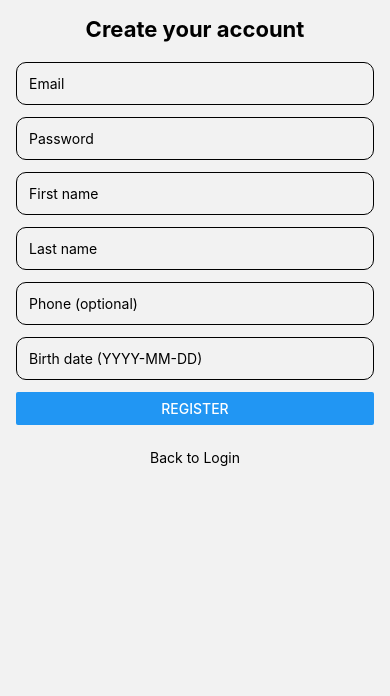
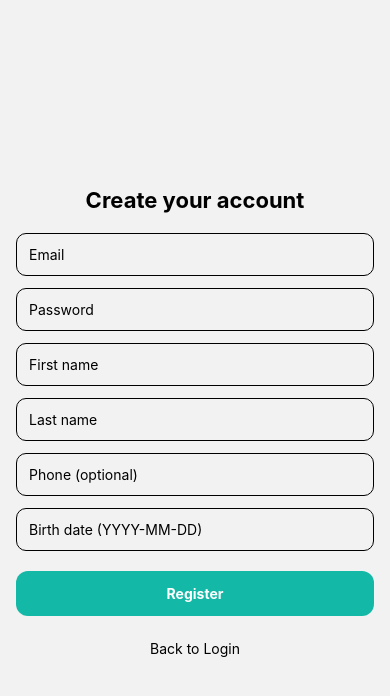
Before and after one commit to JuanFolle2004/Sapius-FrontM, a React Native app: screen /Register in a window 390 px wide. Shown: the top 696 px of the page. Built offline with nearby package versions, Linux system fonts and the light colour scheme.

Commit message:
Locura anda

```diff
--- a/src/screens/DashboardScreen.tsx
+++ b/src/screens/DashboardScreen.tsx
@@ -25,10 +25,12 @@ export default function DashboardScreen() {
   const [folders, setFolders] = useState<Folder[]>([]);
   const [loading, setLoading] = useState(true);
 
-  // 👇 Configure header button
+  // 👇 Configure header buttons (logout + disable back)
   useLayoutEffect(() => {
     navigation.setOptions({
       headerRight: () => <Button title="Logout" onPress={logout} />,
+      headerBackVisible: false,   // 🚫 hide back arrow
+      gestureEnabled: false,      // 🚫 disable swipe-back gesture
     });
   }, [navigation, logout]);
 
--- a/src/screens/FolderScreen.tsx
+++ b/src/screens/FolderScreen.tsx
@@ -1,65 +1,82 @@
-import React, { useEffect, useState, useLayoutEffect } from 'react';
-import { View, Text, ActivityIndicator, FlatList, StyleSheet, TouchableOpacity, Button } from 'react-native';
-import { RouteProp, useRoute, useNavigation } from '@react-navigation/native';
+import React, { useEffect, useState } from 'react';
+import { View, Text, FlatList, TouchableOpacity, ActivityIndicator, StyleSheet } from 'react-native';
+import { useRoute, useNavigation, RouteProp } from '@react-navigation/native';
 import type { NativeStackNavigationProp } from '@react-navigation/native-stack';
-import type { RootStackParamList, Folder, Game } from '../types';
-import { getFolderById } from '../services/folderService';
-import { getGamesByFolder } from '../services/gameService';
+import { Game, Folder, RootStackParamList } from '../types';
+import { getFolderWithGames } from '../services/folderService';
+import { useUser } from '../context/UserContext';
 
-type FolderRoute = RouteProp<RootStackParamList, 'FolderScreen'>;
+type Route = RouteProp<RootStackParamList, 'FolderScreen'>;
 type Nav = NativeStackNavigationProp<RootStackParamList, 'FolderScreen'>;
 
 export default function FolderScreen() {
-  const { params } = useRoute<FolderRoute>();
+  const { params } = useRoute<Route>();
   const navigation = useNavigation<Nav>();
-  const { folderId } = params;
+  const { token } = useUser()!;
 
   const [folder, setFolder] = useState<Folder | null>(null);
   const [games, setGames] = useState<Game[]>([]);
   const [loading, setLoading] = useState(true);
 
-  // ✅ custom back button → Dashboard
-  useLayoutEffect(() => {
+  // Fetch folder + games
+  useEffect(() => {
+    if (!token || !params?.folderId) return;
+
+    (async () => {
+      try {
+        const data = await getFolderWithGames(params.folderId);
+        setFolder(data.folder);
+        setGames(data.games);
+      } catch (e) {
+        console.log('❌ folder fetch error', e);
+      } finally {
+        setLoading(false);
+      }
+    })();
+  }, [token, params?.folderId]);
+
+  // Replace back behavior → always go to Dashboard
+  useEffect(() => {
     navigation.setOptions({
       headerLeft: () => (
-        <Button title="Back" onPress={() => navigation.navigate('Dashboard')} />
+        <TouchableOpacity
+          onPress={() =>
+            navigation.reset({
+              index: 0,
+              routes: [{ name: 'Dashboard' }],
+            })
+          }
+          style={{ marginLeft: 10 }}
+        >
+          <Text style={{ color: '#14b8a6', fontWeight: '700' }}>⬅️ Back</Text>
+        </TouchableOpacity>
       ),
     });
   }, [navigation]);
 
-  useEffect(() => {
-    (async () => {
-      try {
-        const [f, g] = await Promise.all([
-          getFolderById(folderId),
-          getGamesByFolder(folderId),
-        ]);
-        setFolder(f);
-        setGames(g);
-      } catch (e) {
-        console.log('❌ folder screen error:', e);
-      } finally {
-        setLoading(false);
-      }
-    })();
-  }, [folderId]);
-
   if (loading) return <View style={styles.center}><ActivityIndicator /></View>;
-  if (!folder) return <View style={styles.center}><Text>Folder not found.</Text></View>;
+  if (!folder) return <View style={styles.center}><Text>Folder not found</Text></View>;
 
   return (
-    <View style={{ flex: 1, padding: 16 }}>
+    <View style={styles.container}>
       <Text style={styles.title}>{folder.title}</Text>
-      {!!folder.description && <Text style={{ marginBottom: 8 }}>{folder.description}</Text>}
+      {folder.description && <Text style={styles.subtitle}>{folder.description}</Text>}
+
       <Text style={styles.subtitle}>Games</Text>
-
       <FlatList
         data={games}
         keyExtractor={(g) => g.id}
-        renderItem={({ item }) => (
+        renderItem={({ item, index }) => (
           <TouchableOpacity
             style={styles.card}
-            onPress={() => navigation.navigate('GameScreen', { gameId: item.id, folderId })}
+            onPress={() =>
+              navigation.navigate('GameScreen', {
+                gameId: item.id,
+                folderId: folder.id,
+                games,
+                currentIndex: index,
+              })
+            }
           >
             <Text style={{ fontWeight: '600' }}>{item.title}</Text>
             <Text numberOfLines={2}>{item.question}</Text>
@@ -73,7 +90,13 @@ export default function FolderScreen() {
 
 const styles = StyleSheet.create({
   center: { flex: 1, justifyContent: 'center', alignItems: 'center' },
-  title: { fontSize: 22, fontWeight: '700', marginBottom: 6 },
-  subtitle: { fontSize: 16, fontWeight: '600', marginVertical: 8 },
-  card: { borderWidth: 1, borderRadius: 12, padding: 12, marginBottom: 10 },
+  container: { flex: 1, padding: 16 },
+  title: { fontSize: 22, fontWeight: '700', marginBottom: 8 },
+  subtitle: { fontSize: 16, marginBottom: 12, color: '#555' },
+  card: {
+    padding: 14,
+    borderWidth: 1,
+    borderRadius: 12,
+    marginBottom: 10,
+  },
 });
--- a/src/screens/GameScreen.tsx
+++ b/src/screens/GameScreen.tsx
@@ -1,11 +1,9 @@
 import React, { useEffect, useState } from 'react';
-import { View, Text, TouchableOpacity, ActivityIndicator, StyleSheet, Alert } from 'react-native';
-import { useRoute, useNavigation } from '@react-navigation/native';
-import type { RouteProp } from '@react-navigation/native';
+import { View, Text, TouchableOpacity, ActivityIndicator, StyleSheet } from 'react-native';
+import { RouteProp, useRoute, useNavigation } from '@react-navigation/native';
 import type { NativeStackNavigationProp } from '@react-navigation/native-stack';
 import type { RootStackParamList, Game } from '../types';
 import { getGameById } from '../services/gameService';
-import type { StyleProp, ViewStyle } from 'react-native';
 
 type Route = RouteProp<RootStackParamList, 'GameScreen'>;
 type Nav = NativeStackNavigationProp<RootStackParamList, 'GameScreen'>;
@@ -13,113 +11,148 @@ type Nav = NativeStackNavigationProp<RootStackParamList, 'GameScreen'>;
 export default function GameScreen() {
   const { params } = useRoute<Route>();
   const navigation = useNavigation<Nav>();
-  const { gameId, folderId, games: passedGames, currentIndex } = params;
+
+  const { gameId, folderId, games, currentIndex } = params;
 
   const [game, setGame] = useState<Game | null>(null);
   const [selected, setSelected] = useState<string | null>(null);
   const [loading, setLoading] = useState(true);
 
-  // Load game: either from passed list (Random mode) or fetch by ID (Normal mode)
   useEffect(() => {
-    if (passedGames && typeof currentIndex === 'number') {
-      setGame(passedGames[currentIndex]);
+    if (games && typeof currentIndex === 'number') {
+      setGame(games[currentIndex]);
+      setSelected(null);   // ✅ reset selection so explanation isn’t shown
       setLoading(false);
     } else {
       (async () => {
         try {
           const g = await getGameById(gameId);
           setGame(g);
-        } catch (e: any) {
-          console.log('load game error', e?.response?.data || e?.message);
-          Alert.alert('Error', 'Failed to load game.');
+          setSelected(null);  // ✅ reset here too
+        } catch (e) {
+          console.log('❌ failed to load game', e);
         } finally {
           setLoading(false);
         }
       })();
     }
-  }, [gameId, passedGames, currentIndex]);
+  }, [gameId, games, currentIndex]);
 
-  useEffect(() => {
-    navigation.setOptions({ title: 'Game' });
-  }, [navigation]);
+  if (loading) {
+    return (
+      <View style={styles.center}>
+        <ActivityIndicator />
+      </View>
+    );
+  }
 
-  if (loading) return <View style={styles.center}><ActivityIndicator /></View>;
-  if (!game) return <View style={styles.center}><Text>Game not found.</Text></View>;
+  if (!game) {
+    return (
+      <View style={styles.center}>
+        <Text>Game not found</Text>
+      </View>
+    );
+  }
 
-  const isCorrect = selected && selected === game.correctAnswer;
+  const isLastGame =
+    games && typeof currentIndex === 'number' && currentIndex === games.length - 1;
 
   return (
-    <View style={styles.page}>
+    <View style={styles.container}>
+      <Text style={styles.title}>{game.title}</Text>
       <Text style={styles.question}>{game.question}</Text>
 
-      {game.options.map((opt, idx) => {
-        let bg: StyleProp<ViewStyle> = styles.opt;
-
-        if (selected) {
-          if (opt === game.correctAnswer) bg = [styles.opt, styles.correct];
-          else if (opt === selected) bg = [styles.opt, styles.wrong];
-        }
-
-        return (
+      {game.options.map((opt) => (
         <TouchableOpacity
-            key={idx}
-            style={bg}
-            onPress={() => { if (!selected) setSelected(opt); }}
-            disabled={!!selected}
+          key={opt}
+          style={[
+            styles.option,
+            selected === opt && {
+              backgroundColor: opt === game.correctAnswer ? '#4ade80' : '#f87171',
+            },
+          ]}
+          onPress={() => setSelected(opt)}
         >
-            <Text style={styles.optText}>{opt}</Text>
+          <Text>{opt}</Text>
         </TouchableOpacity>
-        );
-      })}
+      ))}
 
       {selected && (
         <Text style={styles.explain}>Explanation: {game.explanation}</Text>
       )}
 
-      {/* Random Trivia flow: Next Question */}
-      {passedGames && typeof currentIndex === 'number' && currentIndex < passedGames.length - 1 && (
+      {/* Next Question (only if not last) */}
+      {games && typeof currentIndex === 'number' && currentIndex < games.length - 1 && (
         <TouchableOpacity
           style={styles.nextBtn}
           onPress={() =>
-            navigation.replace('GameScreen', {
-              gameId: passedGames[currentIndex + 1].id,
+            navigation.navigate('GameScreen', {
+              gameId: games[currentIndex + 1].id,
               folderId,
-              games: passedGames,
+              games,
               currentIndex: currentIndex + 1,
             })
           }
         >
-          <Text style={styles.nextText}>Next Question ➡️</Text>
+          <Text style={styles.nextText}>➡️ Next Question</Text>
         </TouchableOpacity>
       )}
 
-      {/* Back button → to folder or dashboard */}
+      {/* Back to Folder (only if last) */}
+      {games && isLastGame && (
         <TouchableOpacity
           style={styles.backBtn}
           onPress={() => {
-          if (passedGames) navigation.navigate('Dashboard'); // random trivia ends back at Dashboard
-          else navigation.navigate('FolderScreen', { folderId });
+            if (folderId) {
+              navigation.reset({
+                index: 0,
+                routes: [{ name: 'FolderScreen', params: { folderId } }],
+              });
+            } else {
+              navigation.reset({
+                index: 0,
+                routes: [{ name: 'Dashboard' }],
+              });
+            }
           }}
         >
-        <Text style={styles.backText}>Back</Text>
+          <Text style={styles.backText}>⬅️ Back to Folder</Text>
         </TouchableOpacity>
+      )}
     </View>
   );
 }
 
 const styles = StyleSheet.create({
-  center: { flex: 1, alignItems: 'center', justifyContent: 'center' },
-  page: { flex: 1, padding: 16 },
-  question: { fontSize: 20, fontWeight: '700', marginBottom: 12 },
-  opt: { padding: 14, borderRadius: 12, borderWidth: 1, borderColor: '#e5e7eb', marginBottom: 10, backgroundColor: '#f3f4f6' },
-  correct: { backgroundColor: '#bbf7d0' },
-  wrong: { backgroundColor: '#fecaca' },
-  optText: { fontSize: 16 },
-  explain: { marginTop: 12, fontStyle: 'italic', color: '#334155' },
+  center: { flex: 1, justifyContent: 'center', alignItems: 'center' },
+  container: { flex: 1, padding: 16 },
+  title: { fontSize: 22, fontWeight: '700', marginBottom: 12 },
+  question: { fontSize: 18, marginBottom: 16 },
+  option: {
+    borderWidth: 1,
+    borderColor: '#d1d5db',
+    padding: 12,
+    borderRadius: 10,
+    marginBottom: 8,
+  },
+  explain: { marginTop: 12, fontStyle: 'italic' },
 
-  nextBtn: { marginTop: 18, backgroundColor: '#22c55e', paddingVertical: 12, borderRadius: 10, alignItems: 'center' },
-  nextText: { color: 'white', fontWeight: '700', fontSize: 16 },
+  // Buttons
+  nextBtn: {
+    marginTop: 20,
+    backgroundColor: '#14b8a6',
+    padding: 12,
+    borderRadius: 10,
+    alignItems: 'center',
+  },
+  nextText: { color: 'white', fontWeight: '700' },
 
-  backBtn: { marginTop: 18, backgroundColor: '#2563eb', paddingVertical: 12, borderRadius: 10, alignItems: 'center' },
+  backBtn: {
+    marginTop: 20,
+    backgroundColor: '#f59e0b',
+    padding: 12,
+    borderRadius: 10,
+    alignItems: 'center',
+  },
   backText: { color: 'white', fontWeight: '700' },
 });
--- a/src/screens/InterestsScreen.tsx
+++ b/src/screens/InterestsScreen.tsx
@@ -1,6 +1,5 @@
 import React, { useState } from 'react';
 import { View, Text, FlatList, TouchableOpacity, StyleSheet, Alert } from 'react-native';
-import { useNavigation } from '@react-navigation/native';
 import type { NativeStackNavigationProp } from '@react-navigation/native-stack';
 import type { RootStackParamList } from '../types';
 import { STANDARD_INTERESTS } from '../constants/interests';
@@ -10,9 +9,7 @@ import { getMe, updateUserInterests } from '../services/userService';
 type Nav = NativeStackNavigationProp<RootStackParamList, 'Interests'>;
 
 export default function InterestsScreen() {
-  const navigation = useNavigation<Nav>();
   const { token, setUser } = useUser();
-
   const [selected, setSelected] = useState<string[]>([]);
 
   const toggleInterest = (interest: string) => {
@@ -39,15 +36,11 @@ export default function InterestsScreen() {
       console.log("📌 updatedUser:", updatedUser);
       setUser(updatedUser);
 
-      Alert.alert('Success', 'Your interests have been saved!');
+      Alert.alert('Success', 'Your interests have been saved! 🎉');
+      // ⚠️ No manual navigation here!
+      // AppNavigator will automatically switch to Dashboard
+      // because user.interests.length >= 5
 
-      // ✅ force navigation to Dashboard if interests are complete
-      if (updatedUser.interests && updatedUser.interests.length >= 5) {
-        navigation.reset({
-          index: 0,
-          routes: [{ name: 'Dashboard' }],
-        });
-      }
     } catch (e: any) {
       console.log(e?.response?.data || e?.message);
       Alert.alert('Error', 'Failed to save interests.');
--- a/src/screens/RegisterScreen.tsx
+++ b/src/screens/RegisterScreen.tsx
@@ -1,10 +1,22 @@
 import React, { useState } from 'react';
-import { View, Text, TextInput, Button, StyleSheet, Alert, ScrollView, TouchableOpacity } from 'react-native';
+import {
+  View,
+  Text,
+  TextInput,
+  Button,
+  StyleSheet,
+  Alert,
+  ScrollView,
+  TouchableOpacity,
+  ActivityIndicator,
+  KeyboardAvoidingView,
+  Platform,
+} from 'react-native';
 import { useNavigation } from '@react-navigation/native';
 import type { NativeStackNavigationProp } from '@react-navigation/native-stack';
 import type { RootStackParamList, RegisterRequest } from '../types';
-import { register, login } from '../services/auth';        // ✅ FIXED imports
-import { getMe } from '../services/userService';          // ✅ hydrate profile
+import { register, login } from '../services/auth';
+import { getMe } from '../services/userService';
 import { useUser } from '../context/UserContext';
 
 type Nav = NativeStackNavigationProp<RootStackParamList, 'Register'>;
@@ -16,7 +28,7 @@ export default function RegisterScreen() {
   const [email, setEmail] = useState('');
   const [password, setPassword] = useState('');
   const [name, setName] = useState('');
-  const [lastname, setLastName] = useState('');
+  const [lastname, setLastname] = useState('');
   const [phone, setPhone] = useState('');
   const [birthDate, setBirthDate] = useState('');
   const [loading, setLoading] = useState(false);
@@ -27,12 +39,11 @@ export default function RegisterScreen() {
       return;
     }
 
-    // 👇 fix lastName mapping
     const payload: RegisterRequest = {
       email,
       password,
       name,
-      lastName: lastname,   // ✅ match RegisterRequest type
+      lastname,   // 👈 consistent with backend
       phone,
       birthDate,
       interests: []
@@ -42,11 +53,11 @@ export default function RegisterScreen() {
       setLoading(true);
       await register(payload);
 
-      // ✅ immediately log in
+      // auto-login
       const { access_token } = await login(email, password);
       await setToken(access_token);
 
-      // ✅ hydrate user profile
+      // hydrate user
       const profile = await getMe(access_token);
       setUser(profile);
 
@@ -59,24 +70,46 @@ export default function RegisterScreen() {
   };
 
   return (
-    <ScrollView contentContainerStyle={styles.container}>
+    <KeyboardAvoidingView
+      style={{ flex: 1 }}
+      behavior={Platform.select({ ios: 'padding', android: undefined })}
+    >
+      <ScrollView contentContainerStyle={styles.scroll}>
+        <View style={styles.form}>
           <Text style={styles.title}>Create your account</Text>
+
           <TextInput style={styles.input} placeholder="Email" autoCapitalize="none" keyboardType="email-address" value={email} onChangeText={setEmail}/>
           <TextInput style={styles.input} placeholder="Password" secureTextEntry value={password} onChangeText={setPassword}/>
           <TextInput style={styles.input} placeholder="First name" value={name} onChangeText={setName}/>
-      <TextInput style={styles.input} placeholder="Last name" value={lastname} onChangeText={setLastName}/>
+          <TextInput style={styles.input} placeholder="Last name" value={lastname} onChangeText={setLastname}/>
           <TextInput style={styles.input} placeholder="Phone (optional)" keyboardType="phone-pad" value={phone} onChangeText={setPhone}/>
           <TextInput style={styles.input} placeholder="Birth date (YYYY-MM-DD)" value={birthDate} onChangeText={setBirthDate}/>
-      <Button title={loading ? 'Creating...' : 'Register'} onPress={onSubmit} disabled={loading}/>
+
+          <TouchableOpacity style={[styles.button, loading && styles.disabled]} onPress={onSubmit} disabled={loading}>
+            {loading ? <ActivityIndicator color="white"/> : <Text style={styles.buttonText}>Register</Text>}
+          </TouchableOpacity>
+
           <TouchableOpacity onPress={() => navigation.navigate('Login')} style={{ marginTop: 12 }}>
             <Text style={{ textAlign: 'center' }}>Back to Login</Text>
           </TouchableOpacity>
+        </View>
       </ScrollView>
+    </KeyboardAvoidingView>
   );
 }
 
 const styles = StyleSheet.create({
-  container: { padding: 16, gap: 12 },
+  scroll: { flexGrow: 1, justifyContent: 'center' }, // 👈 vertical centering
+  form: { padding: 16, gap: 12 },
   title: { fontSize: 22, fontWeight: '700', marginBottom: 8, textAlign: 'center' },
   input: { borderWidth: 1, borderRadius: 10, padding: 12 },
+  button: {
+    backgroundColor: '#14b8a6',
+    paddingVertical: 14,
+    borderRadius: 12,
+    alignItems: 'center',
+    marginTop: 8,
+  },
+  buttonText: { color: 'white', fontWeight: '700' },
+  disabled: { opacity: 0.6 },
 });
```
Also changed, not shown: src/services/auth.ts (+5 -3 lines), src/types/index.ts (+6 -6 lines). Lines whose indentation alone changed are shown as unchanged.
